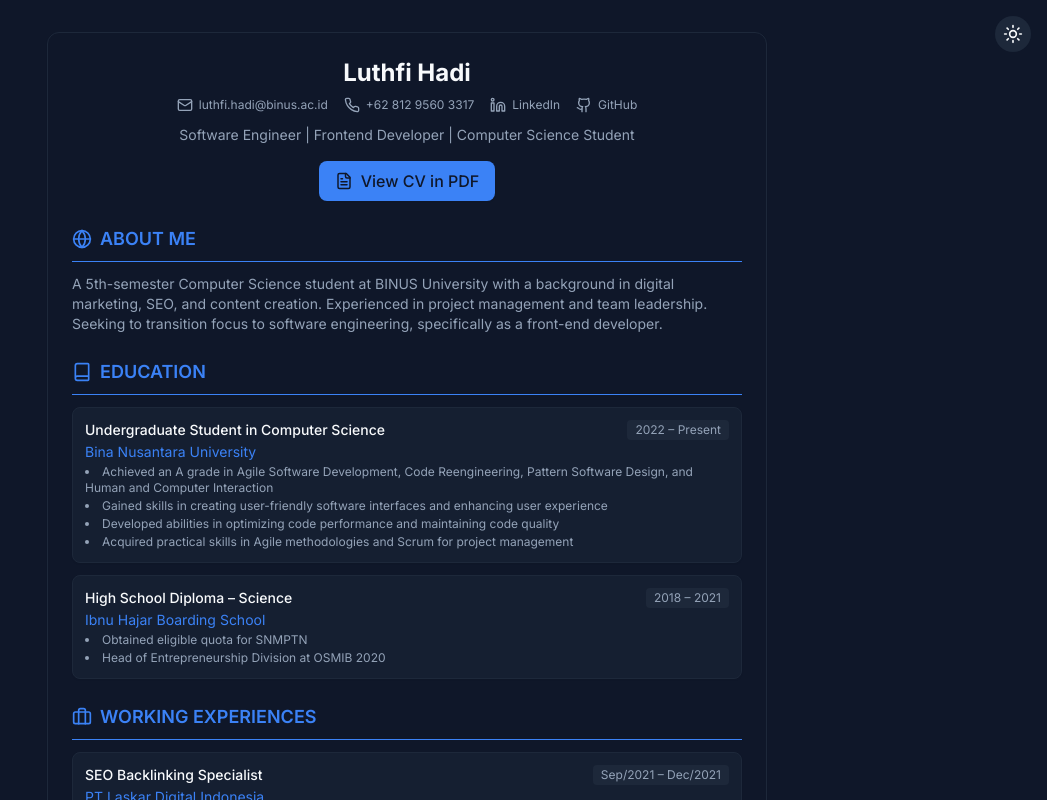
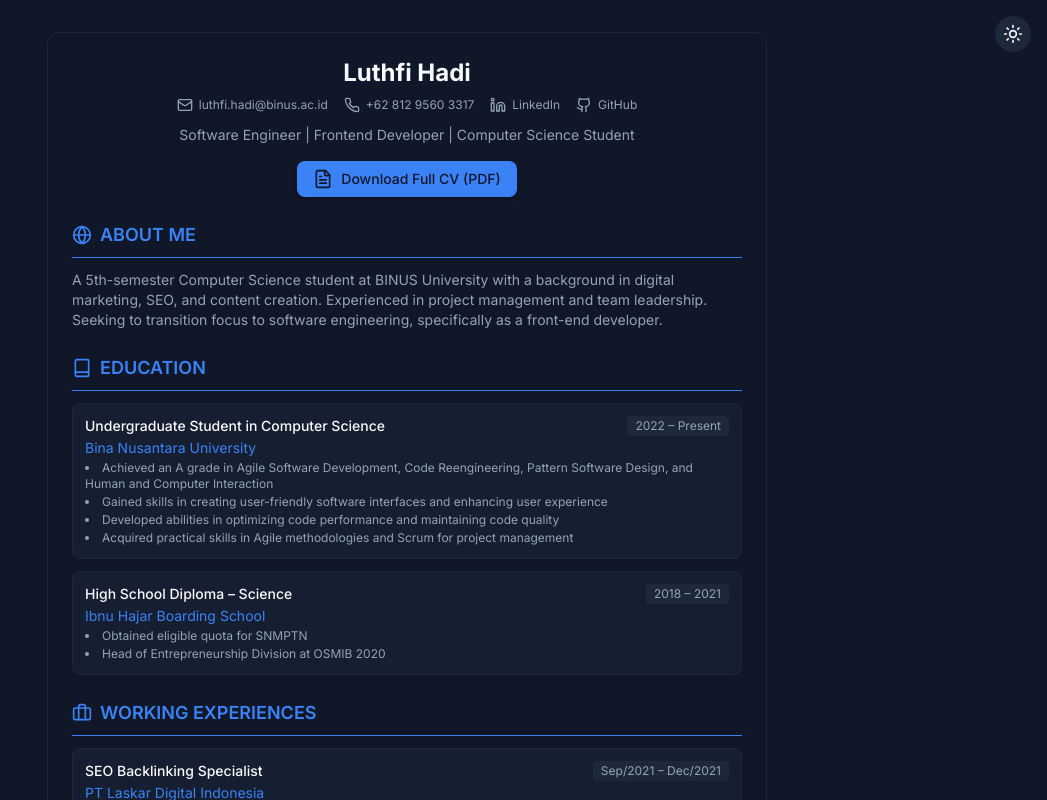
Before and after one commit to luthfidi/Luthfi-CV, a React (Vite) app: page / in a window 1280 px wide. Shown: the top 800 px of the page, without its empty margins (233-1280 px from the left). Built offline with nearby package versions, Linux system fonts and the light colour scheme; the HTML template or start-up script is replaced by a standard one.

Commit message:
make pdf new component

```diff
--- a/src/App.tsx
+++ b/src/App.tsx
@@ -39,10 +39,12 @@ const App: React.FC = () => {
   ];
 
   return (
-    <ThemeProvider defaultTheme="dark"> {/* Changed to dark theme by default */}
-      <div className="min-h-screen bg-background py-8 px-4 transition-colors">
+    <ThemeProvider defaultTheme="dark">
+    <div className="relative min-h-screen bg-background py-8 px-4 transition-colors">
+      <div className="absolute top-4 right-4 z-50">
         <ThemeToggle />
-        <div className="max-w-[720px] mx-auto bg-card shadow-sm rounded-xl overflow-hidden p-6 border border-border">
+      </div>
+      <div className="max-w-[720px] mx-auto bg-card shadow-sm rounded-xl overflow-hidden p-6 border border-border">
           {/* Header */}
           <header className="text-center mb-6">
             <h1 className="text-2xl header-title mb-2">Luthfi Hadi</h1>
@@ -65,17 +67,7 @@ const App: React.FC = () => {
             </p>
 
             {/* Added CV Download Button */}
-            <div className="flex justify-center">
-              <a
-                href="Luthfi-Hadi-CV.pdf"
-                target="_blank"
-                rel="noopener noreferrer"
-                className="inline-flex items-center px-4 py-2 rounded-lg bg-primary text-primary-foreground hover:bg-primary/90 transition-colors shadow-sm"
-              >
-                <FileText className="mr-2" size={18} />
-                <span className="font-medium">View CV in PDF</span>
-              </a>
-            </div>
+            <CVDownloadButton />
           </header>
 
           {/* Sections */}
--- a/src/components/CVDownloadButton.tsx
+++ b/src/components/CVDownloadButton.tsx
@@ -4,7 +4,7 @@ import { FileText } from 'lucide-react';
 const CVDownloadButton: React.FC = () => {
   const handleDownload = () => {
     // Buka PDF di tab baru
-    window.open('./assets/Luthfi-Hadi-CV.pdf', '_blank');
+    window.open('Luthfi-Hadi-CV.pdf', '_blank');
   };
 
   return (
```
